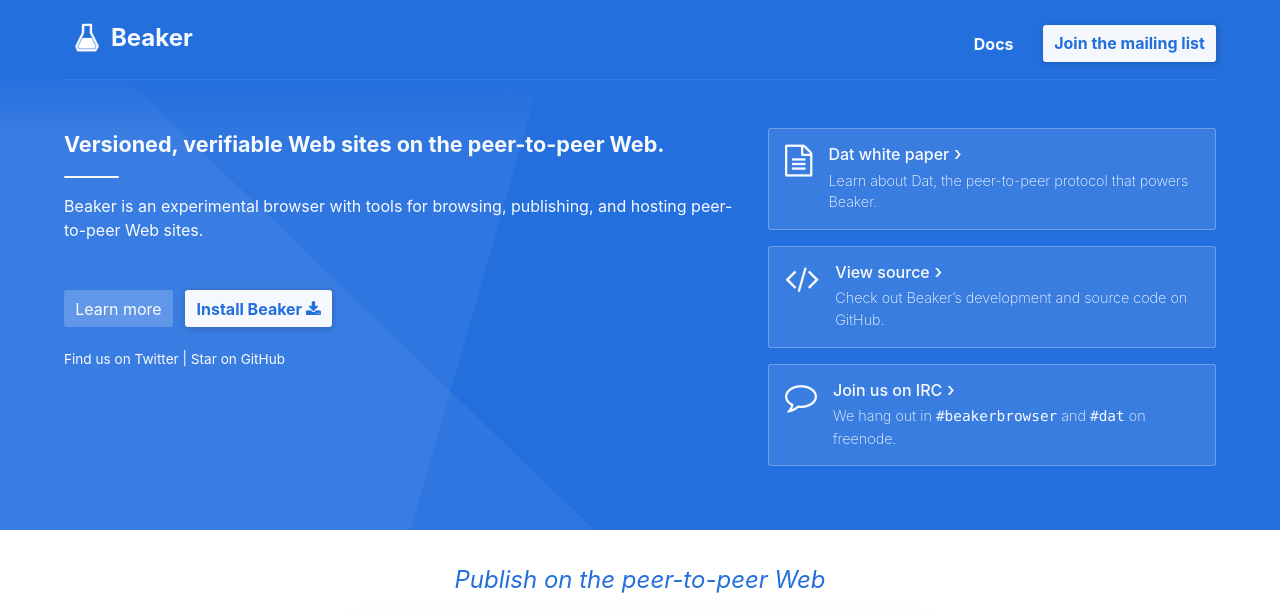
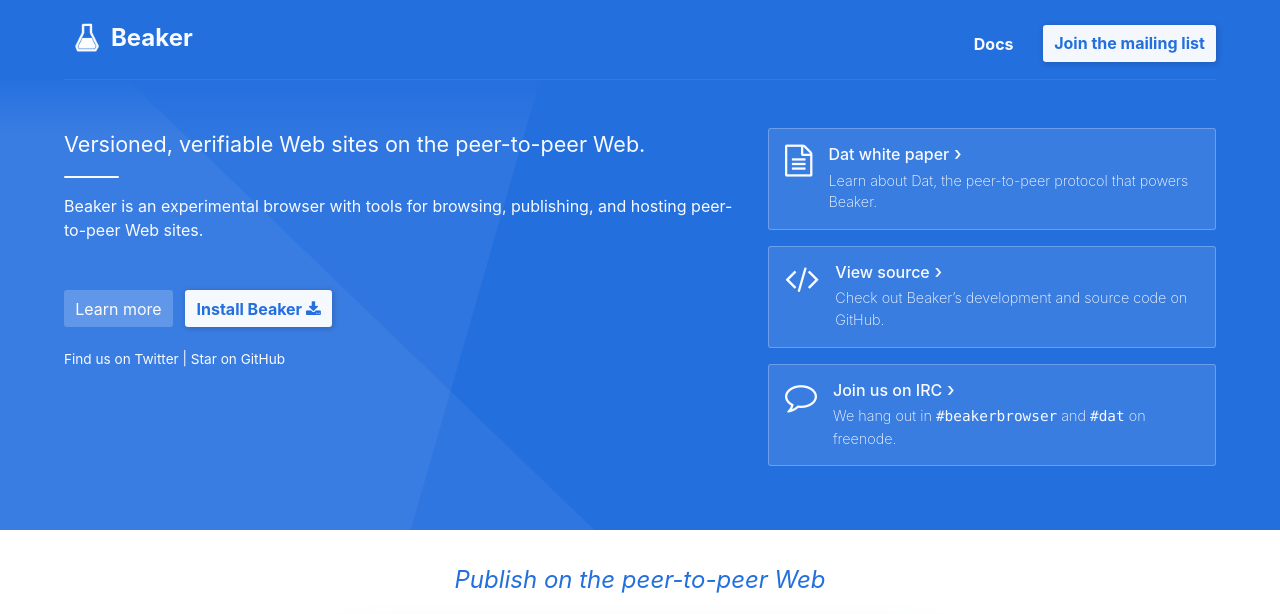
Before and after one commit to beakerbrowser/beakerbrowser.com, a Jekyll site: the page built from index.html, in a window 1280 px wide. Shown: the top 614 px of the page. Built offline with Jekyll 4.4.1, drawn with Linux system fonts in a browser that asks for light colours; grey boxes are pictures that could not be loaded.

Commit message:
Use 500 weight for headings by default

```diff
--- a/css/base/_reset.scss
+++ b/css/base/_reset.scss
@@ -13,6 +13,7 @@
 
 h1, h2, h3, h4, h5, h6 {
   margin-bottom: 1.5em;
+  font-weight: 500;
 }
 
 img {
--- a/css/pages/_home.scss
+++ b/css/pages/_home.scss
@@ -68,7 +68,6 @@
 
   &__tagline {
     font-size: 1.35rem;
-    font-weight: bold;
   }
 
   &__description {
@@ -140,7 +139,6 @@
     }
 
     .title {
-      font-weight: 500;
       font-size: 1rem;
       line-height: .85;
       margin-bottom: .5em;
@@ -220,6 +218,7 @@
         text-transform: uppercase;
         margin-bottom: .5em;
         font-size: .9rem;
+        font-weight: 700;
       }
 
       .desc {
@@ -330,7 +329,7 @@
 
     .question {
       margin-bottom: 1em;
-      font-weight: 500;
+      font-size: 1rem;
     }
 
     .answer {
```
